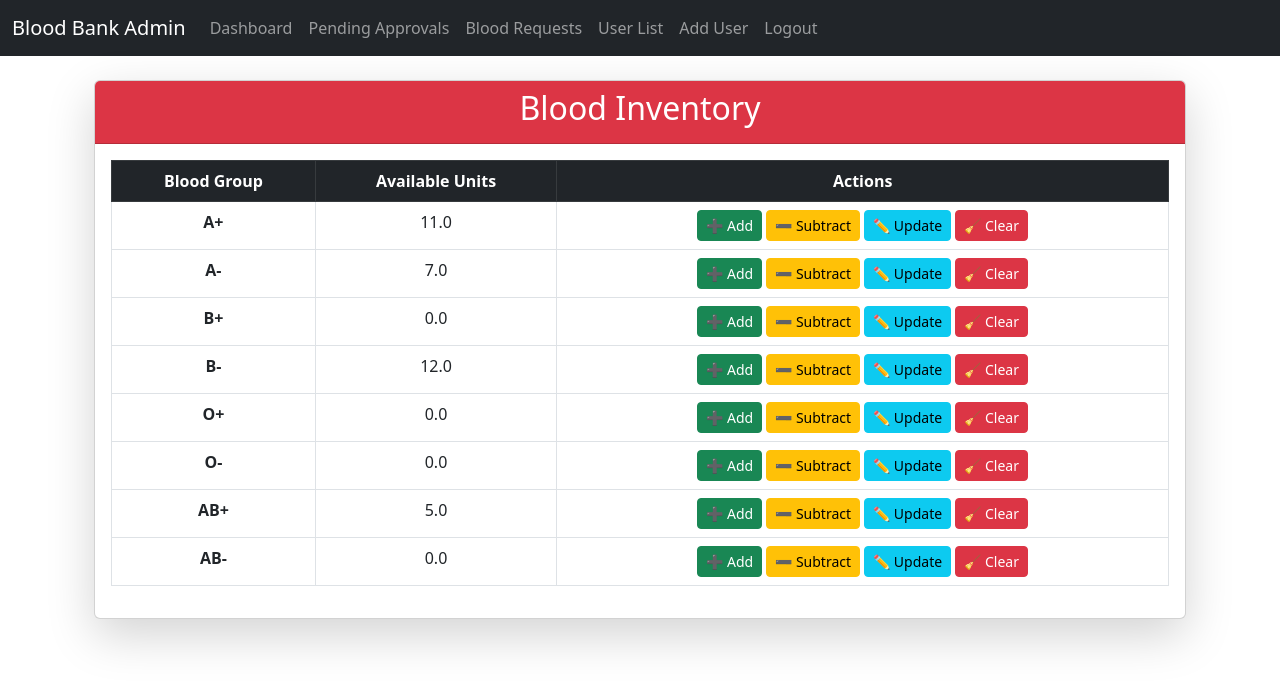
After one commit to Surendra-58/bloodbank1, a Django app: page /inventory/ in a window 1280 px wide. The commit adds this page. Shown: the top 687 px of the page. Run offline with Django 5.2, Linux system fonts and the light colour scheme; a user stored in the database is signed in; data comes from the database, SQL or seed files in the repository; both versions use the stored data as it was after the commit.

Commit message:
Admin Donor FullyWorkable(Inventory added,Save Donation Included) v3

```diff
--- a/test_sm/myapp/templates/admin/admin_dashboard.html
+++ b/test_sm/myapp/templates/admin/admin_dashboard.html
@@ -14,4 +14,6 @@
     <p>Welcome, Admin! Manage hospital approvals and blood requests here.</p>
     <a href="{% url 'pending_hospitals' %}" class="btn btn-primary">View Pending Hospital Approvals</a>
     <a href="{% url 'admin_blood_requests' %}" class="btn btn-warning">Admin Blood Request</a>
+
+    <a href="{% url 'blood_inventory' %}" class="btn btn-warning">Blood Inventory</a>
 {% endblock %}
--- /dev/null
+++ b/test_sm/myapp/templates/admin/blood_inventory.html
@@ -0,0 +1,55 @@
+{% extends "admin/admin_base.html" %}
+
+{% block content %}
+<div class="container mt-4">
+    <div class="card shadow-lg">
+                <!-- Display messages -->
+            {% if messages %}
+                <div class="alert alert-warning">
+                    {% for message in messages %}
+                        <p>{{ message }}</p>
+                    {% endfor %}
+                </div>
+            {% endif %}
+        <div class="card-header bg-danger text-white">
+            <h2 class="text-center">Blood Inventory</h2>
+
+        </div>
+        <div class="card-body">
+
+
+            <!-- Table for Inventory -->
+            <table class="table table-bordered table-hover text-center">
+                <thead class="table-dark">
+                    <tr>
+                        <th>Blood Group</th>
+                        <th>Available Units</th>
+                        <th>Actions</th>
+                    </tr>
+                </thead>
+                <tbody>
+                    {% for item in inventory %}
+                    <tr>
+                        <td><strong>{{ item.blood_group }}</strong></td>
+                        <td>{{ item.available_units }}</td>
+                        <td>
+                            <a href="{% url 'add_blood_units' item.id %}" class="btn btn-success btn-sm">➕ Add</a>
+                            <a href="{% url 'subtract_blood_units' item.id %}" class="btn btn-warning btn-sm">➖ Subtract</a>
+                            <a href="{% url 'update_blood_inventory' item.id %}" class="btn btn-info btn-sm">✏️ Update</a>
+                            <form method="POST" action="{% url 'clear_blood_inventory' item.id %}" class="d-inline">
+                                {% csrf_token %}
+                                <button type="submit" class="btn btn-danger btn-sm" onclick="return confirm('Are you sure you want to clear the blood units for this group?')">🧹 Clear</button>
+                            </form>
+                        </td>
+                    </tr>
+                    {% empty %}
+                    <tr>
+                        <td colspan="3" class="text-center text-danger">No blood inventory records found.</td>
+                    </tr>
+                    {% endfor %}
+                </tbody>
+            </table>
+        </div>
+    </div>
+</div>
+{% endblock %}
--- a/test_sm/myapp/urls.py
+++ b/test_sm/myapp/urls.py
@@ -32,10 +32,21 @@ urlpatterns = [
     path('admin/blood-request/<int:request_id>/', views.view_blood_request, name='view_blood_request'),
     path('admin/blood-request/delete/<int:request_id>/', views.delete_blood_request, name='delete_blood_request'),
     path('admin/donor-response/delete/<int:response_id>/', views.delete_donor_response, name='delete_donor_response'),
+    path('select-donor/<int:response_id>/', views.select_donor, name='select_donor'),
+    path('save_blood_donation/<int:response_id>/', views.save_blood_donation, name='save_blood_donation'),
+
 
     # Donor
     path('donor/dashboard/', views.donor_dashboard, name='donor_dashboard'),
     path('donor/available-requests/', views.available_blood_requests, name='available_blood_requests'),
     path('donor/response/<int:request_id>/', views.donor_response, name='donor_response'),
 
+    path('inventory/', views.blood_inventory, name='blood_inventory'),
+    path('inventory/add/<int:inventory_id>/', views.add_blood_units, name='add_blood_units'),
+    path('inventory/subtract/<int:inventory_id>/', views.subtract_blood_units, name='subtract_blood_units'),
+    path('inventory/update/<int:inventory_id>/', views.update_blood_inventory, name='update_blood_inventory'),
+    # path('inventory/delete/<int:inventory_id>/', views.delete_blood_inventory, name='delete_blood_inventory'),
+    path('admin/blood-inventory/clear/<int:inventory_id>/', views.clear_blood_inventory, name='clear_blood_inventory'),
+
+
  ]
--- a/test_sm/myapp/views.py
+++ b/test_sm/myapp/views.py
@@ -3,6 +3,10 @@ from django.contrib.auth.models import User
 from .models import *
 from django.db.models import Q
 from datetime import date
+from django.db import transaction
+from django.db.models import F
+# F('donation_count') + 1 updates the donation_count directly in the database.
+# It avoids potential race conditions when multiple updates happen at the same time
 
 
 # import requests
@@ -339,28 +343,21 @@ def request_blood(request):
 
     return render(request, "admin/blood_requests.html", {"blood_groups": CustomUser.BLOOD_GROUPS})
 
-@login_required
-@user_passes_test(is_admin)
-def admin_blood_requests(request):
-    # List all blood requests created by the admin (newest first)
-    blood_requests = BloodRequest.objects.filter(admin=request.user).order_by('-created_at')
-
-    return render(request, 'admin/admin_blood_requests.html', {'blood_requests': blood_requests})
 
 
-@login_required
-@user_passes_test(is_admin)
-def view_blood_request(request, request_id):
-    # Get the specific blood request
-    blood_request = get_object_or_404(BloodRequest, id=request_id, admin=request.user)
+# @login_required
+# @user_passes_test(is_admin)
+# def view_blood_request(request, request_id):
+#     # Get the specific blood request
+#     blood_request = get_object_or_404(BloodRequest, id=request_id, admin=request.user)
 
-    # Get all accepted donors for this request (sorted newest first)
-    approved_donors = DonorResponse.objects.filter(blood_request=blood_request, is_accepted=True).order_by('-created_at')
+#     # Get all accepted donors for this request (sorted newest first)
+#     approved_donors = DonorResponse.objects.filter(blood_request=blood_request, is_accepted=True).order_by('-created_at')
 
-    return render(request, 'admin/view_blood_request.html', {
-        'blood_request': blood_request,
-        'approved_donors': approved_donors
-    })
+#     return render(request, 'admin/view_blood_request.html', {
+#         'blood_request': blood_request,
+#         'approved_donors': approved_donors
+#     })
 
 
 @login_required
@@ -431,3 +428,297 @@ def available_blood_requests(request):
     return render(request, "donor/available_blood_requests.html", {
         "available_requests": available_requests
     })
+
+
+# @login_required
+# @user_passes_test(is_admin)
+# def save_blood_donation(request, response_id):
+#     donor_response = DonorResponse.objects.get(id=response_id)
+#     if request.method == "POST":
+#         blood_unit_donated = request.POST['blood_unit_donated']
+#         blood_group = donor_response.blood_request.blood_group
+
+#         # Create Blood Donation History
+#         donation = BloodDonationHistory.objects.create(
+#             donor=donor_response.donor,
+#             blood_group=blood_group,
+#             blood_unit_donated=blood_unit_donated
+#         )
+
+#         # Update Inventory
+#         try:
+#             inventory = BloodInventory.objects.get(admin=donor_response.blood_request.admin, blood_group=blood_group)
+#             inventory.available_units += float(blood_unit_donated)
+#             inventory.save()
+#         except BloodInventory.DoesNotExist:
+#             # Create new inventory entry if it doesn't exist
+#             BloodInventory.objects.create(
+#                 admin=donor_response.blood_request.admin,
+#                 blood_group=blood_group,
+#                 available_units=float(blood_unit_donated)
+#             )
+
+#         # Redirect to a success page (or another relevant page)
+#         return redirect('view_blood_request', request_id=donor_response.blood_request.id)  # Replace with actual page name
+
+#     return render(request, 'admin/blood_donation_form.html', {'donor_response': donor_response})
+
+# @login_required
+# @user_passes_test(is_admin)
+# def save_blood_donation(request, response_id):
+#     donor_response = DonorResponse.objects.get(id=response_id)
+
+#     if request.method == "POST":
+#         blood_unit_donated = request.POST['blood_unit_donated']
+#         blood_group = donor_response.blood_request.blood_group
+
+#         # Create Blood Donation History
+#         BloodDonationHistory.objects.create(
+#             donor=donor_response.donor,
+#             blood_group=blood_group,
+#             blood_unit_donated=blood_unit_donated
+#         )
+
+#         # Update the donor's donation count
+#         donor = donor_response.donor
+#         donor.donation_count += 1  # Increment the count
+#         donor.save()
+
+#         # Update Blood Inventory
+#         try:
+#             inventory = BloodInventory.objects.get(admin=donor_response.blood_request.admin, blood_group=blood_group)
+#             inventory.available_units += float(blood_unit_donated)
+#             inventory.save()
+#         except BloodInventory.DoesNotExist:
+#             BloodInventory.objects.create(
+#                 admin=donor_response.blood_request.admin,
+#                 blood_group=blood_group,
+#                 available_units=float(blood_unit_donated)
+#             )
+
+#         # Remove the donor from the request list after donation
+#         donor_response.delete()
+
+#         # Redirect to the blood request details page
+#         return redirect('view_blood_request', request_id=donor_response.blood_request.id)
+
+#     return render(request, 'admin/blood_donation_form.html', {'donor_response': donor_response})
+
+
+
+@login_required
+@user_passes_test(is_admin)
+def save_blood_donation(request, response_id):
+    with transaction.atomic():
+        donor_response = DonorResponse.objects.get(id=response_id)
+
+        if request.method == "POST":
+            blood_unit_donated = request.POST['blood_unit_donated']
+            blood_group = donor_response.blood_request.blood_group
+
+            # Create Blood Donation History
+            BloodDonationHistory.objects.create(
+                donor=donor_response.donor,
+                blood_group=blood_group,
+                blood_unit_donated=blood_unit_donated
+            )
+
+            # Update donation count
+            donor = donor_response.donor
+            donor.donation_count = F('donation_count') + 1  # Atomic update
+            donor.save()
+
+            # Update Inventory
+            inventory, created = BloodInventory.objects.get_or_create(
+                admin=donor_response.blood_request.admin,
+                blood_group=blood_group,
+                defaults={'available_units': 0}
+            )
+            inventory.available_units += float(blood_unit_donated)
+            inventory.save()
+
+            # Remove donor from list
+            donor_response.delete()
+
+            # Redirect
+            return redirect('view_blood_request', request_id=donor_response.blood_request.id)
+
+    return render(request, 'admin/blood_donation_form.html', {'donor_response': donor_response})
+
+
+@login_required
+@user_passes_test(is_admin)
+def admin_blood_requests(request):
+    # List all blood requests created by the admin (newest first)
+    blood_requests = BloodRequest.objects.filter(admin=request.user).order_by('-created_at')
+
+    return render(request, 'admin/admin_blood_requests.html', {'blood_requests': blood_requests})
+
+
+# @login_required
+# @user_passes_test(is_admin)
+# def view_blood_request(request, request_id):
+#     # Get the specific blood request
+#     blood_request = get_object_or_404(BloodRequest, id=request_id, admin=request.user)
+
+#     # Get all accepted donors for this request
+#     selected_donors = DonorResponse.objects.filter(blood_request=blood_request, is_accepted=True, is_select=True).order_by('-created_at')
+#     unselected_donors = DonorResponse.objects.filter(blood_request=blood_request, is_accepted=True, is_select=False).order_by('-created_at')
+
+#     return render(request, 'admin/view_blood_request.html', {
+#         'blood_request': blood_request,
+#         'selected_donors': selected_donors,
+#         'unselected_donors': unselected_donors
+#     })
+
+@login_required
+@user_passes_test(is_admin)
+def view_blood_request(request, request_id):
+    blood_request = get_object_or_404(BloodRequest, id=request_id, admin=request.user)
+
+    # Show only donors who haven't donated yet
+    selected_donors = DonorResponse.objects.filter(
+        blood_request=blood_request,
+        is_accepted=True,
+        is_select=True
+    ).order_by('-created_at')
+
+    unselected_donors = DonorResponse.objects.filter(
+        blood_request=blood_request,
+        is_accepted=True,
+        is_select=False
+    ).order_by('-created_at')
+
+    return render(request, 'admin/view_blood_request.html', {
+        'blood_request': blood_request,
+        'selected_donors': selected_donors,
+        'unselected_donors': unselected_donors
+    })
+
+
+@login_required
+@user_passes_test(is_admin)
+def select_donor(request, response_id):
+    donor_response = get_object_or_404(DonorResponse, id=response_id)
+
+    if request.method == "POST":
+        donor_response.is_select = True  # Assuming `is_select` is a boolean field
+        donor_response.save()
+
+        return redirect('view_blood_request', request_id=donor_response.blood_request.id)  # Redirect back to the blood request page
+
+    return redirect('admin_blood_requests')  # Fallback redirection
+
+
+# view for blood inventory
+# @login_required
+# @user_passes_test(is_admin)
+# def blood_inventory(request):
+#     """View all blood inventory records."""
+#     inventory = BloodInventory.objects.filter(admin=request.user)
+#     return render(request, 'admin/blood_inventory.html', {'inventory': inventory})
+@login_required
+@user_passes_test(is_admin)
+def blood_inventory(request):
+    """View and ensure all blood inventory records exist for the admin."""
+    blood_groups = ["A+", "A-", "B+", "B-", "O+", "O-", "AB+", "AB-"]
+
+    # Ensure all blood groups exist in inventory for the logged-in admin
+    for bg in blood_groups:
+        BloodInventory.objects.get_or_create(admin=request.user, blood_group=bg, defaults={'available_units': 0})
+
+    # Fetch inventory for the logged-in admin
+    inventory = BloodInventory.objects.filter(admin=request.user)
+
+    return render(request, 'admin/blood_inventory.html', {'inventory': inventory})
+
+@login_required
+@user_passes_test(is_admin)
+def add_blood_units(request, inventory_id):
+    """Add blood units to inventory."""
+    inventory = get_object_or_404(BloodInventory, id=inventory_id, admin=request.user)
+
+    if request.method == "POST":
+        units_to_add = float(request.POST['units'])
+        inventory.available_units += units_to_add
+        inventory.save()
+        messages.success(request, f"Added {units_to_add} units to {inventory.blood_group} inventory.")
+        return redirect('blood_inventory')
+
+    return render(request, 'admin/add_blood_units.html', {'inventory': inventory})
+
+@login_required
+@user_passes_test(is_admin)
+def subtract_blood_units(request, inventory_id):
+    """Subtract blood units from inventory."""
+    inventory = get_object_or_404(BloodInventory, id=inventory_id, admin=request.user)
+
+    if request.method == "POST":
+        units_to_subtract = float(request.POST['units'])
+
+        if units_to_subtract > inventory.available_units:
+            messages.error(request, "Not enough units available to subtract.")
+        else:
+            inventory.available_units -= units_to_subtract
+            inventory.save()
+            messages.success(request, f"Subtracted {units_to_subtract} units from {inventory.blood_group} inventory.")
+
+        return redirect('blood_inventory')
+
+    return render(request, 'admin/subtract_blood_units.html', {'inventory': inventory})
+
+@login_required
+@user_passes_test(is_admin)
+def update_blood_inventory(request, inventory_id):
+    """Update blood inventory record."""
+    inventory = get_object_or_404(BloodInventory, id=inventory_id, admin=request.user)
+
+    if request.method == "POST":
+        new_units = float(request.POST['units'])
+        inventory.available_units = new_units
+        inventory.save()
+        messages.success(request, f"Updated {inventory.blood_group} inventory to {new_units} units.")
+        return redirect('blood_inventory')
+
+    return render(request, 'admin/update_blood_inventory.html', {'inventory': inventory})
+
+
+
+@login_required
+@user_passes_test(is_admin)
+def clear_blood_inventory(request, inventory_id):
+    """Clear the available units (set to 0) for a given blood group."""
+    inventory = get_object_or_404(BloodInventory, id=inventory_id, admin=request.user)
+
+    if request.method == "POST":
+        inventory.available_units = 0
+        inventory.save()
+        messages.success(request, f"Cleared all units for the {inventory.blood_group} blood group.")
+        return redirect('blood_inventory')
+
+    return redirect('admin/blood_inventory', {'inventory': inventory})  # In case of a non-POST request
+
+
+# @login_required
+# @user_passes_test(is_admin)
+# def admin_blood_requests(request):
+#     blood_requests = BloodRequest.objects.filter(admin=request.user).order_by('-created_at')
+
+#     # Get responses based on is_select status
+#     selected_donors = DonorResponse.objects.filter(is_select=True, is_deleted=False)
+#     unselected_donors = DonorResponse.objects.filter(is_select=False, is_deleted=False)
+
+#     return render(
+#         request,
+#         'admin/admin_blood_requests.html',
+#         {'blood_requests': blood_requests, 'selected_donors': selected_donors, 'unselected_donors': unselected_donors}
+#     )
+
+# @login_required
+# @user_passes_test(is_admin)
+# def delete_blood_inventory(request, inventory_id):
+#     """Delete a blood inventory record."""
+#     inventory = get_object_or_404(BloodInventory, id=inventory_id, admin=request.user)
+#     inventory.delete()
+#     messages.success(request, f"Deleted {inventory.blood_group} inventory.")
+#     return redirect('blood_inventory')
```
Also changed, not shown: test_sm/myapp/models.py (+29 -0 lines), test_sm/myapp/templates/admin/add_blood_units.html (added, +12 -0 lines), test_sm/myapp/templates/admin/blood_donation_form.html (added, +20 -0 lines), test_sm/myapp/templates/admin/subtract_blood_units.html (added, +12 -0 lines), test_sm/myapp/templates/admin/update_blood_inventory.html (added, +12 -0 lines), test_sm/myapp/templates/admin/view_blood_request.html (+54 -4 lines), test_sm/db.sqlite3, test_sm/myapp/migrations/0002_donorresponse_is_select_blooddonationhistory_and_more.py (added), test_sm/myapp/migrations/0003_customuser_donation_count.py (added).
